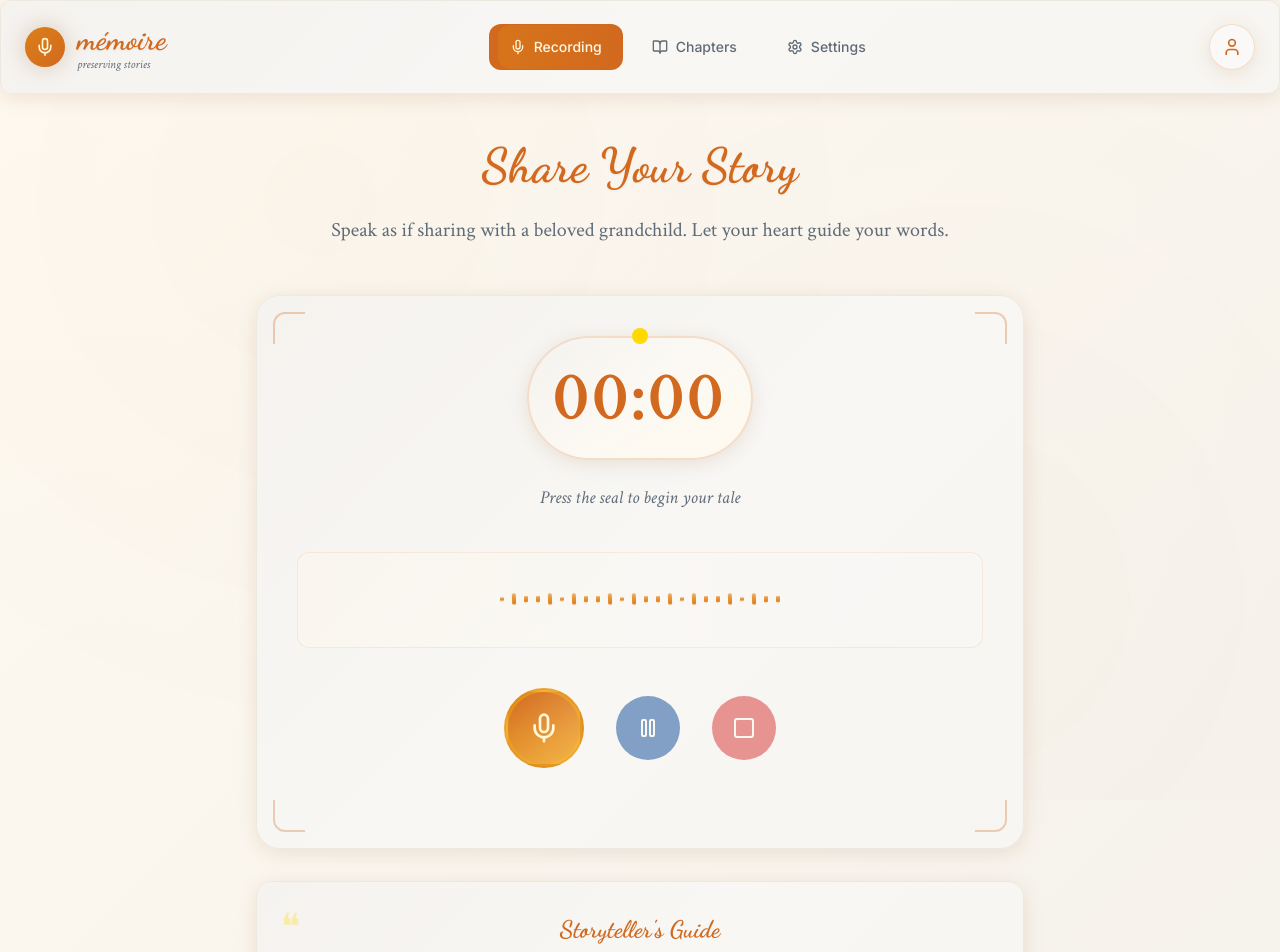
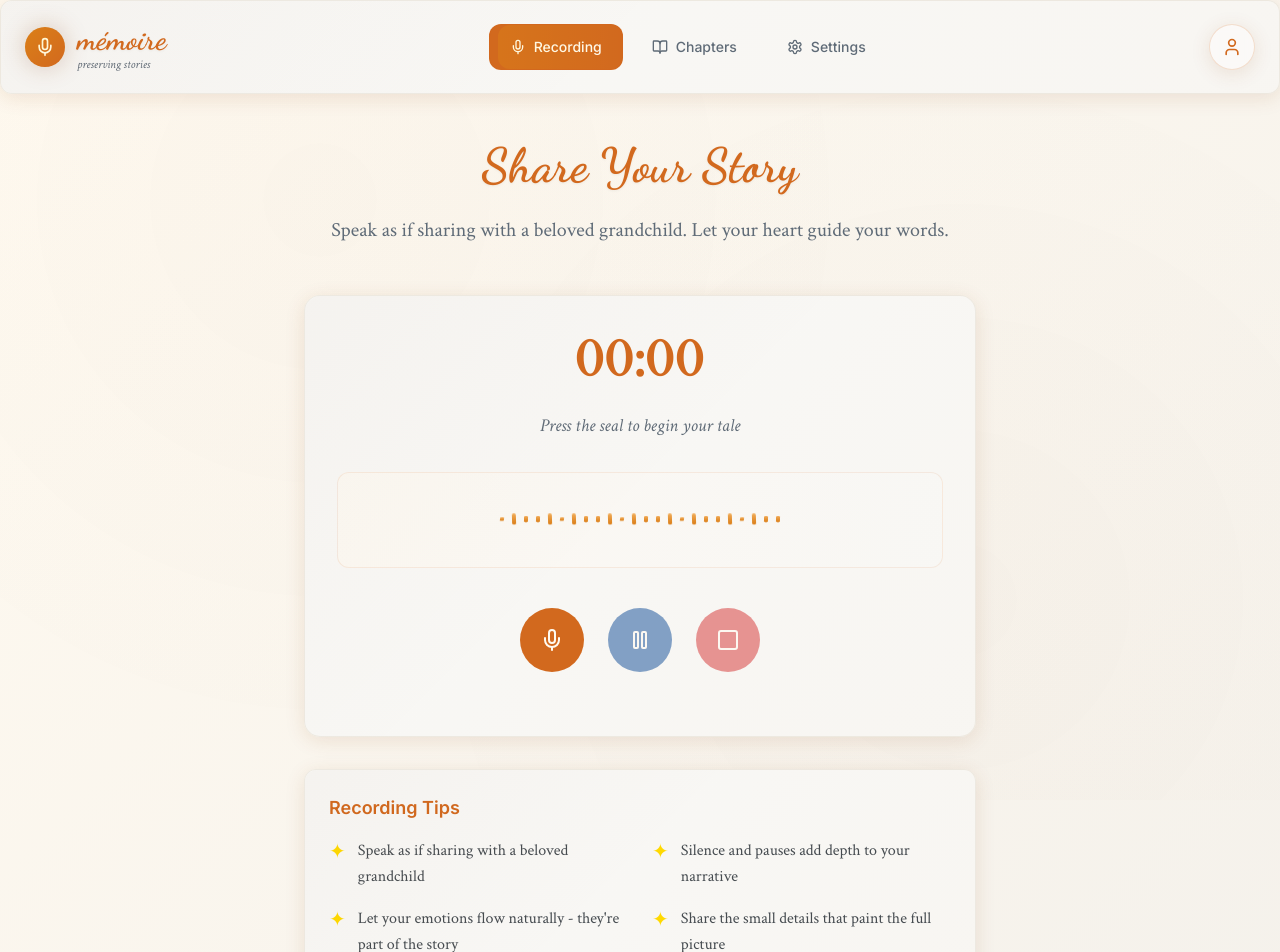
Before and after one commit to 26sneakysnake/memoir-scribe, a React (Vite) app: page / in a window 1280 px wide. Shown: the top 952 px of the page. Built offline with nearby package versions, Linux system fonts and the light colour scheme.

Commit message:
Refine UI design
Reduce excessive decorative elements and animations to create a more balanced and less "fantaisie" user interface.

```diff
--- a/src/components/RecordingPage.tsx
+++ b/src/components/RecordingPage.tsx
@@ -168,22 +168,12 @@ const RecordingPage = ({ onRecordingStateChange }: RecordingPageProps) => {
       </div>
 
       {/* Recording Interface */}
-      <div className="vintage-card rounded-3xl p-10 max-w-3xl mx-auto relative overflow-hidden">
-        {/* Decorative corner elements */}
-        <div className="absolute top-4 left-4 w-8 h-8 border-l-2 border-t-2 border-primary/30 rounded-tl-lg"></div>
-        <div className="absolute top-4 right-4 w-8 h-8 border-r-2 border-t-2 border-primary/30 rounded-tr-lg"></div>
-        <div className="absolute bottom-4 left-4 w-8 h-8 border-l-2 border-b-2 border-primary/30 rounded-bl-lg"></div>
-        <div className="absolute bottom-4 right-4 w-8 h-8 border-r-2 border-b-2 border-primary/30 rounded-br-lg"></div>
-
-        <div className="text-center mb-10">
-          <div className="relative inline-block mb-6">
-            <div className="vintage-card rounded-full p-6 bg-gradient-to-br from-card to-background border-2 border-primary/20">
-              <div className="text-7xl font-serif text-primary font-bold tracking-wider">
+      <div className="vintage-card rounded-2xl p-8 max-w-2xl mx-auto">
+        <div className="text-center mb-8">
+          <div className="mb-6">
+            <div className="text-6xl font-serif text-primary font-bold">
               {formatTime(recordingTime)}
             </div>
-            </div>
-            {/* Vintage clock decorations */}
-            <div className="absolute -top-2 left-1/2 transform -translate-x-1/2 w-4 h-4 bg-accent rounded-full"></div>
           </div>
           <p className="text-lg font-serif text-muted-foreground italic">
             {isRecording ? 'Your story is being captured...' : isPaused ? 'Take a breath, then continue' : 'Press the seal to begin your tale'}
@@ -196,25 +186,18 @@ const RecordingPage = ({ onRecordingStateChange }: RecordingPageProps) => {
         </div>
 
         {/* Recording Controls */}
-        <div className="flex items-center justify-center space-x-8 mb-10">
+        <div className="flex items-center justify-center space-x-6 mb-8">
           <button
             onClick={startRecording}
             disabled={isRecording}
             className={cn(
-              "relative w-20 h-20 rounded-full flex items-center justify-center transition-organic",
-              "bg-gradient-to-br from-primary to-primary-glow text-primary-foreground",
-              "hover:scale-105 hover:shadow-glow",
-              "disabled:opacity-50 disabled:cursor-not-allowed",
-              "border-4 border-accent/30 shadow-vintage",
+              "w-16 h-16 rounded-full flex items-center justify-center transition-organic",
+              "bg-primary text-primary-foreground hover:bg-primary/90",
+              "hover:scale-105 disabled:opacity-50 disabled:cursor-not-allowed",
               isRecording && "vintage-pulse"
             )}
           >
-            <Mic className="w-8 h-8" />
-            {/* Wax seal effect */}
-            <div className="absolute inset-0 rounded-full bg-gradient-to-t from-accent/20 to-transparent"></div>
-            {!isRecording && (
-              <div className="absolute -inset-1 rounded-full border-2 border-primary/20 animate-pulse"></div>
-            )}
+            <Mic className="w-6 h-6" />
           </button>
 
           <button
@@ -247,34 +230,27 @@ const RecordingPage = ({ onRecordingStateChange }: RecordingPageProps) => {
         {/* Save Recording */}
         {hasRecording && (
           <div className="space-y-6 pt-6 border-t border-border/50">
-            <div className="relative">
             <input
               type="text"
               value={recordingTitle}
               onChange={(e) => setRecordingTitle(e.target.value)}
-                placeholder="Name this precious memory..."
-                className="w-full px-6 py-4 rounded-xl border-2 border-primary/20 bg-background/80 text-foreground placeholder:text-muted-foreground focus:border-primary focus:outline-none focus:ring-4 focus:ring-primary/10 transition-organic font-serif text-lg"
+              placeholder="Name this memory..."
+              className="w-full px-4 py-3 rounded-lg border border-border bg-background text-foreground placeholder:text-muted-foreground focus:border-primary focus:outline-none focus:ring-2 focus:ring-primary/20 transition-organic"
             />
-              <div className="absolute right-4 top-1/2 transform -translate-y-1/2 text-accent">
-                ✒️
-              </div>
-            </div>
             <button
               onClick={saveRecording}
-              className="w-full bg-gradient-to-r from-primary to-primary-glow text-primary-foreground py-4 px-8 rounded-xl hover:scale-105 transition-organic font-serif text-lg font-semibold shadow-glow ink-drop"
+              className="w-full bg-primary text-primary-foreground py-3 px-6 rounded-lg hover:bg-primary/90 transition-organic font-medium"
             >
-              Preserve This Memory
+              Save Recording
             </button>
           </div>
         )}
       </div>
 
-      {/* Storyteller's Guide */}
-      <div className="vintage-card rounded-2xl p-8 max-w-3xl mx-auto mt-12 relative">
-        <div className="absolute top-6 left-6 text-4xl text-accent/30">❝</div>
-        <div className="absolute bottom-6 right-6 text-4xl text-accent/30 rotate-180">❝</div>
+      {/* Recording Tips */}
+      <div className="vintage-card rounded-xl p-6 max-w-2xl mx-auto mt-8">
 
-        <h3 className="text-2xl font-cursive font-bold text-primary mb-8 text-center">Storyteller's Guide</h3>
+        <h3 className="text-lg font-semibold text-primary mb-4">Recording Tips</h3>
         <div className="grid md:grid-cols-2 gap-6 font-serif text-foreground/90 leading-relaxed">
           <div className="space-y-4">
             <div className="flex items-start space-x-3">
```
Lines whose indentation alone changed are shown as unchanged.
